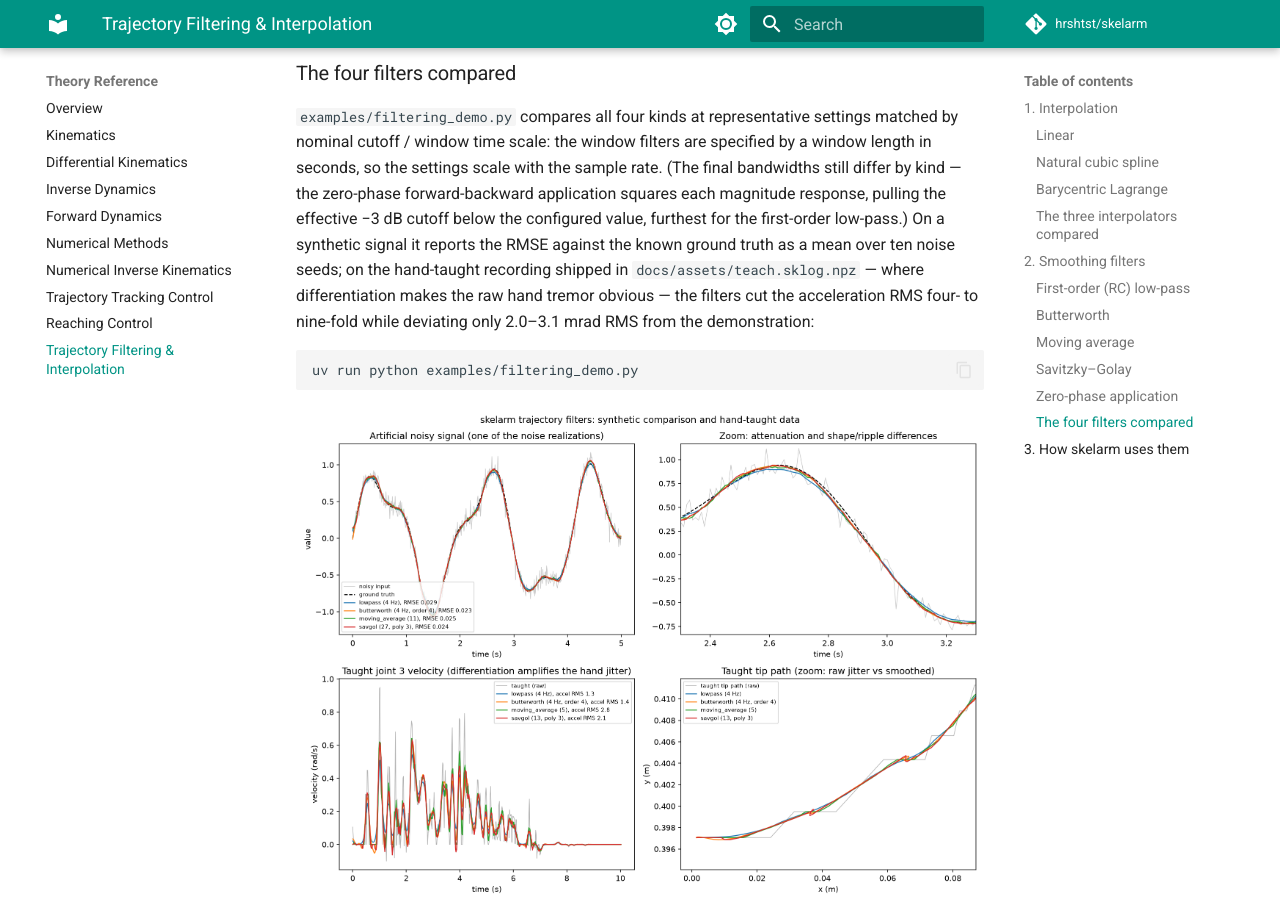
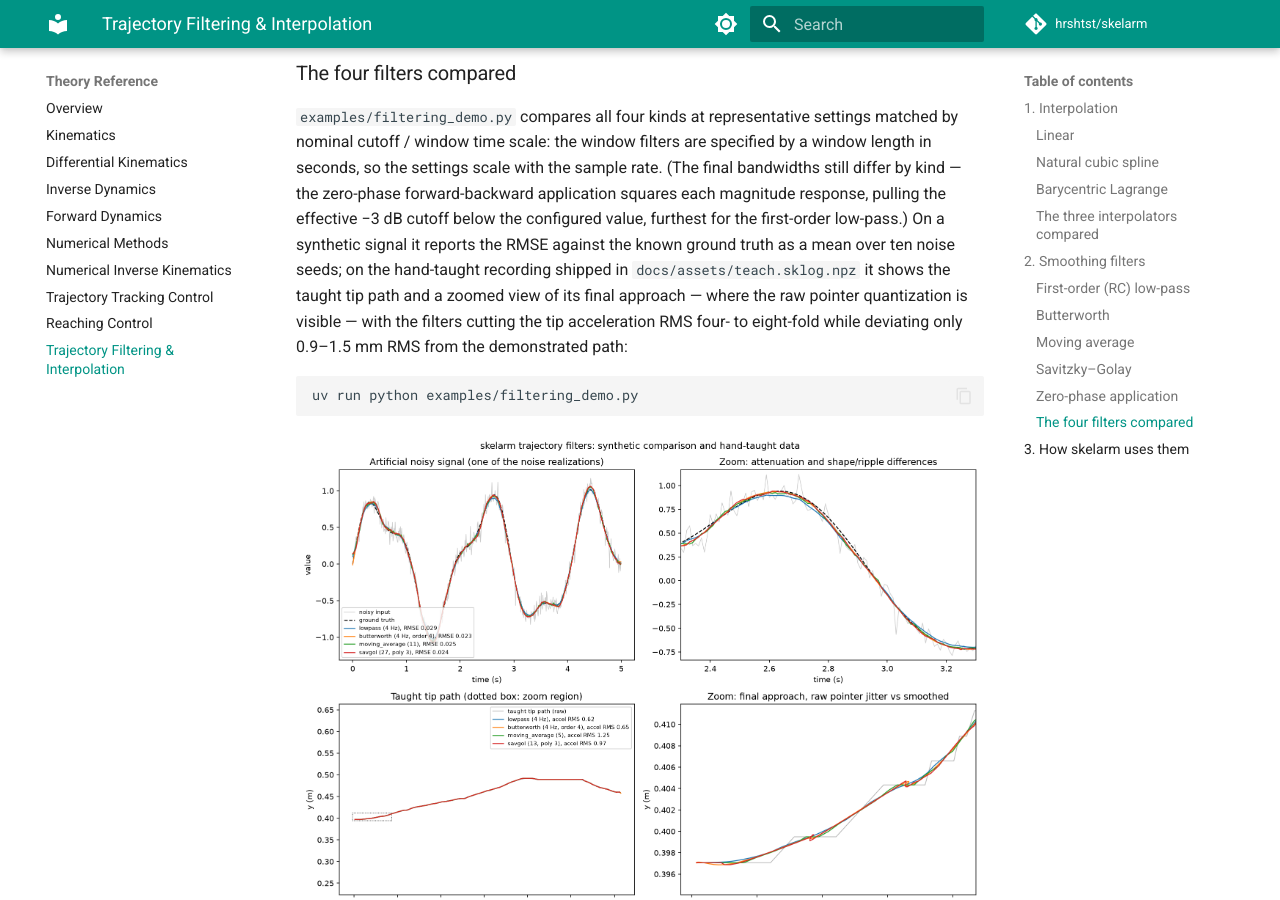
Before and after one commit to hrshtst/skelarm, an MkDocs documentation site: the page built from docs/reference/09_trajectory_filtering.md, in a window 1280 px wide and 900 px high, scrolled down 3897 px. Built offline with MkDocs 1.6.1 and Material for MkDocs 9.7.7, drawn with Linux system fonts in a browser that asks for light colours; a script that is not in the unit is left out; comment, search, counter and statistics services are not loaded.

Commit message:
feat: compare the filters on the taught tip path and its zoom

````diff
--- a/docs/reference/09_trajectory_filtering.md
+++ b/docs/reference/09_trajectory_filtering.md
@@ -154,15 +154,16 @@ application squares each magnitude response, pulling the effective −3 dB cutof
 below the configured value, furthest for the first-order low-pass.) On a
 synthetic signal it reports the RMSE against
 the known ground truth as a mean over ten noise seeds; on the hand-taught
-recording shipped in `docs/assets/teach.sklog.npz` — where differentiation makes
-the raw hand tremor obvious — the filters cut the acceleration RMS four- to
-nine-fold while deviating only 2.0–3.1 mrad RMS from the demonstration:
+recording shipped in `docs/assets/teach.sklog.npz` it shows the taught tip path
+and a zoomed view of its final approach — where the raw pointer quantization is
+visible — with the filters cutting the tip acceleration RMS four- to eight-fold
+while deviating only 0.9–1.5 mm RMS from the demonstrated path:
 
 ```bash
 uv run python examples/filtering_demo.py
 ```
 
-![Filter comparison: synthetic noisy-signal comparison (top) and the hand-taught trajectory's velocity and zoomed tip path (bottom)](../assets/filtering_demo.png)
+![Filter comparison: synthetic noisy-signal comparison (top) and the hand-taught tip path with its zoomed final approach (bottom)](../assets/filtering_demo.png)
 
 The zoom panels show the characteristic trade-offs: the first-order low-pass
 attenuates the peak the most for its nominal cutoff, the Butterworth tracks the
````
Also changed, not shown: docs/assets/filtering_demo.png, 1 other file.
